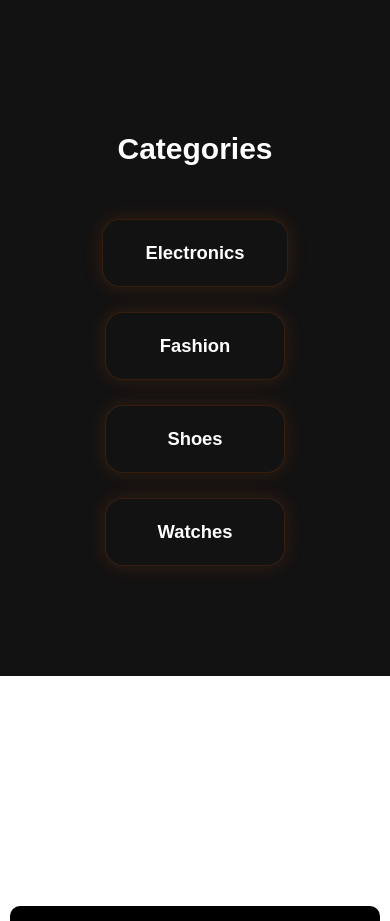
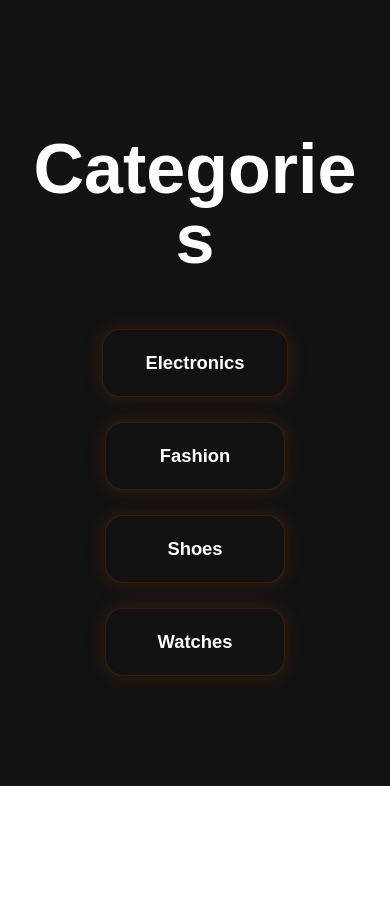
Before and after one commit to its-preeti/Shopsphere-frontend, a React (Vite) app: page / in a window 390 px wide. Shown: the part 900-1821 px from the top of the page. Built offline with nearby package versions, Linux system fonts and the light colour scheme.

Commit message:
adding frontend on git

```diff
--- a/src/pages/Home/Home.css
+++ b/src/pages/Home/Home.css
@@ -252,7 +252,7 @@
   /* CATEGORIES */
 
   .categories h2{
-    font-size: 30px;
+    font-size: 70px;
     line-height: 1;
     word-break: break-word;
     text-align: center;
```
